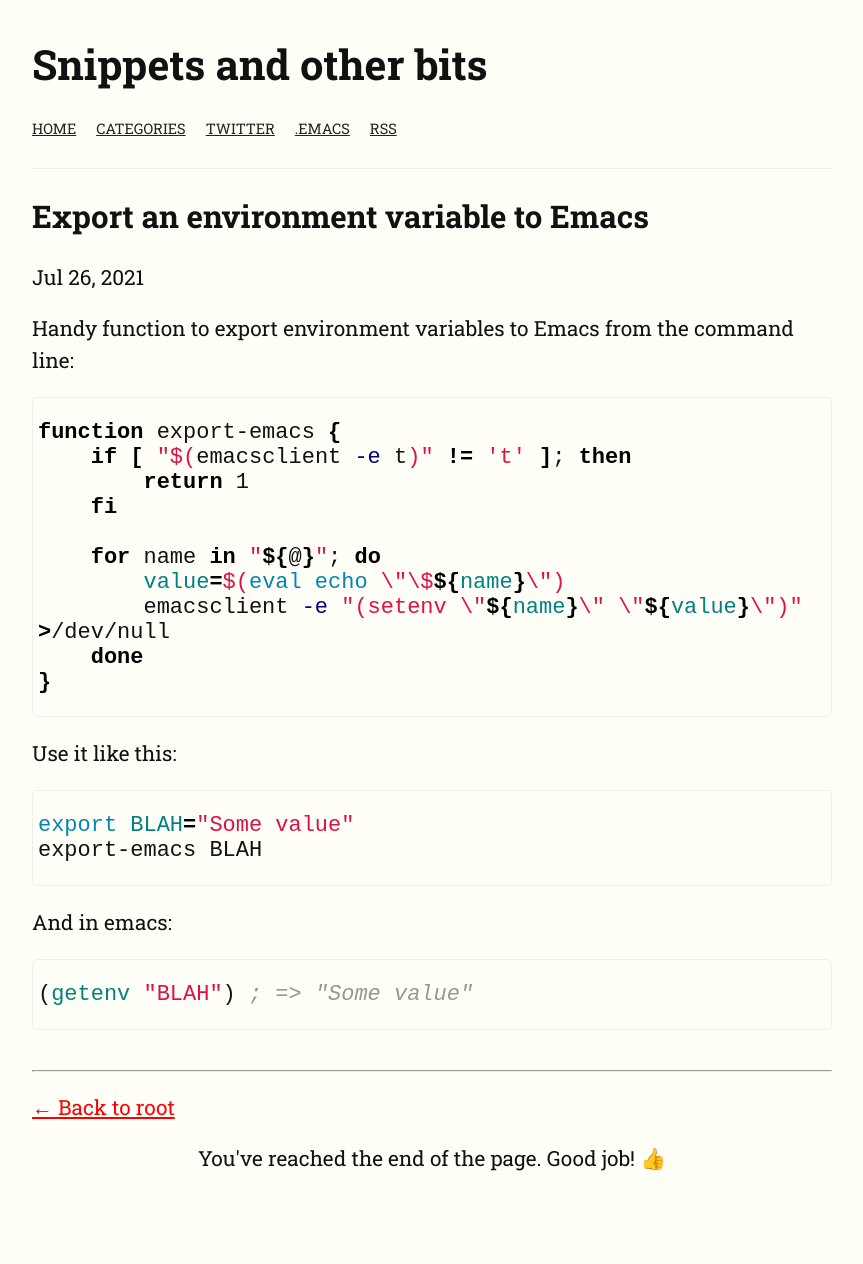
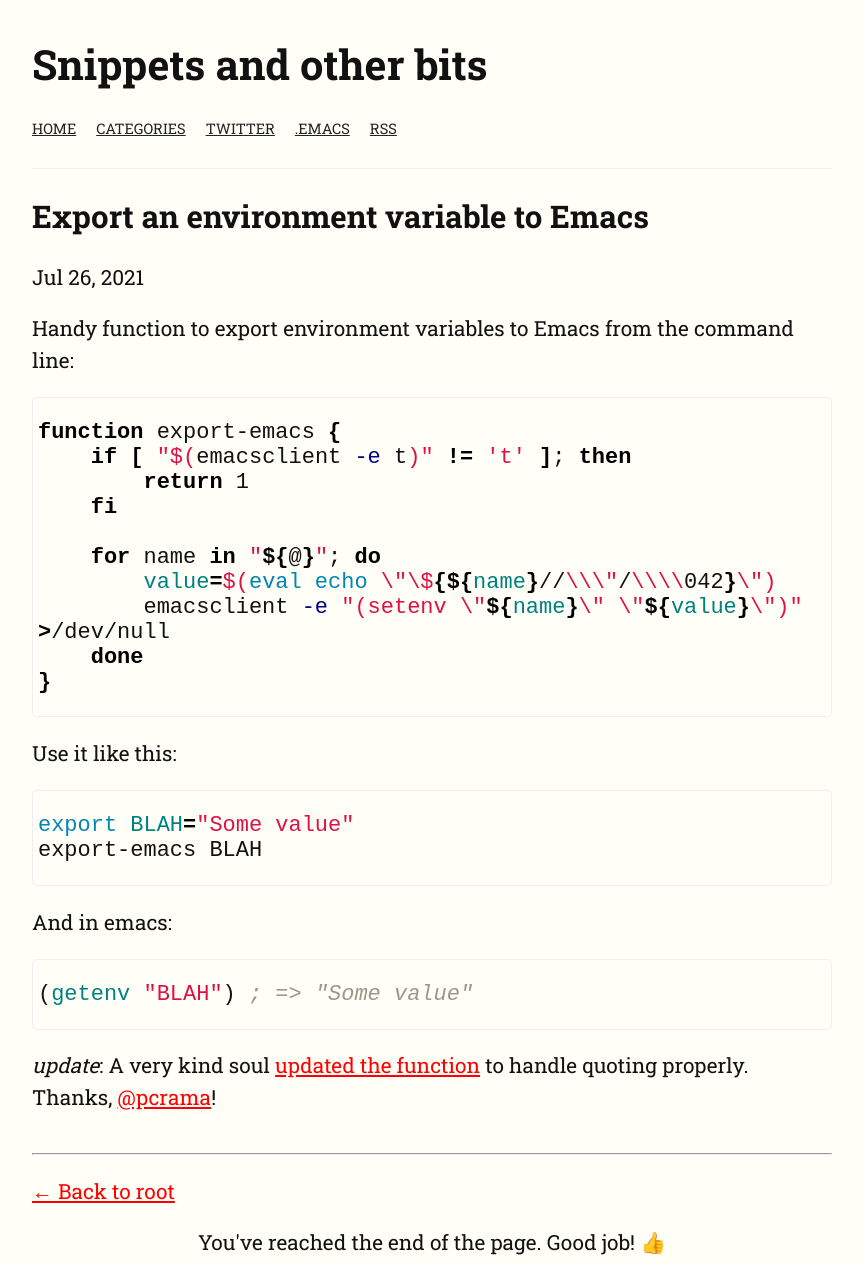
Before and after one commit to philjackson/philjackson.github.io, a Jekyll site: the page built from _posts/2021-07-26-export-an-environment-variable-to-emacs.md, in a window 1280 px wide. Shown: the whole page, without its empty margins (208-1071 px from the left). Built offline with Jekyll 4.4.1, drawn with Linux system fonts in a browser that asks for light colours; before the commit the page ends 1180 px from its top, so only the background shows below that.

Commit message:
Update for export-emacs.

````diff
--- a/_posts/2021-07-26-export-an-environment-variable-to-emacs.md
+++ b/_posts/2021-07-26-export-an-environment-variable-to-emacs.md
@@ -14,7 +14,7 @@ function export-emacs {
     fi
 
     for name in "${@}"; do
-        value=$(eval echo \"\$${name}\")
+        value=$(eval echo \"\${${name}//\\\"/\\\\042}\")
         emacsclient -e "(setenv \"${name}\" \"${value}\")" >/dev/null
     done
 }
@@ -32,3 +32,8 @@ And in emacs:
 ```elisp
 (getenv "BLAH") ; => "Some value"
 ```
+
+*update*: A very kind soul [updated the
+function](https://github.com/philjackson/philjackson.github.io/issues/1)
+to handle quoting properly. Thanks,
+[@pcrama](https://github.com/pcrama)!
````
